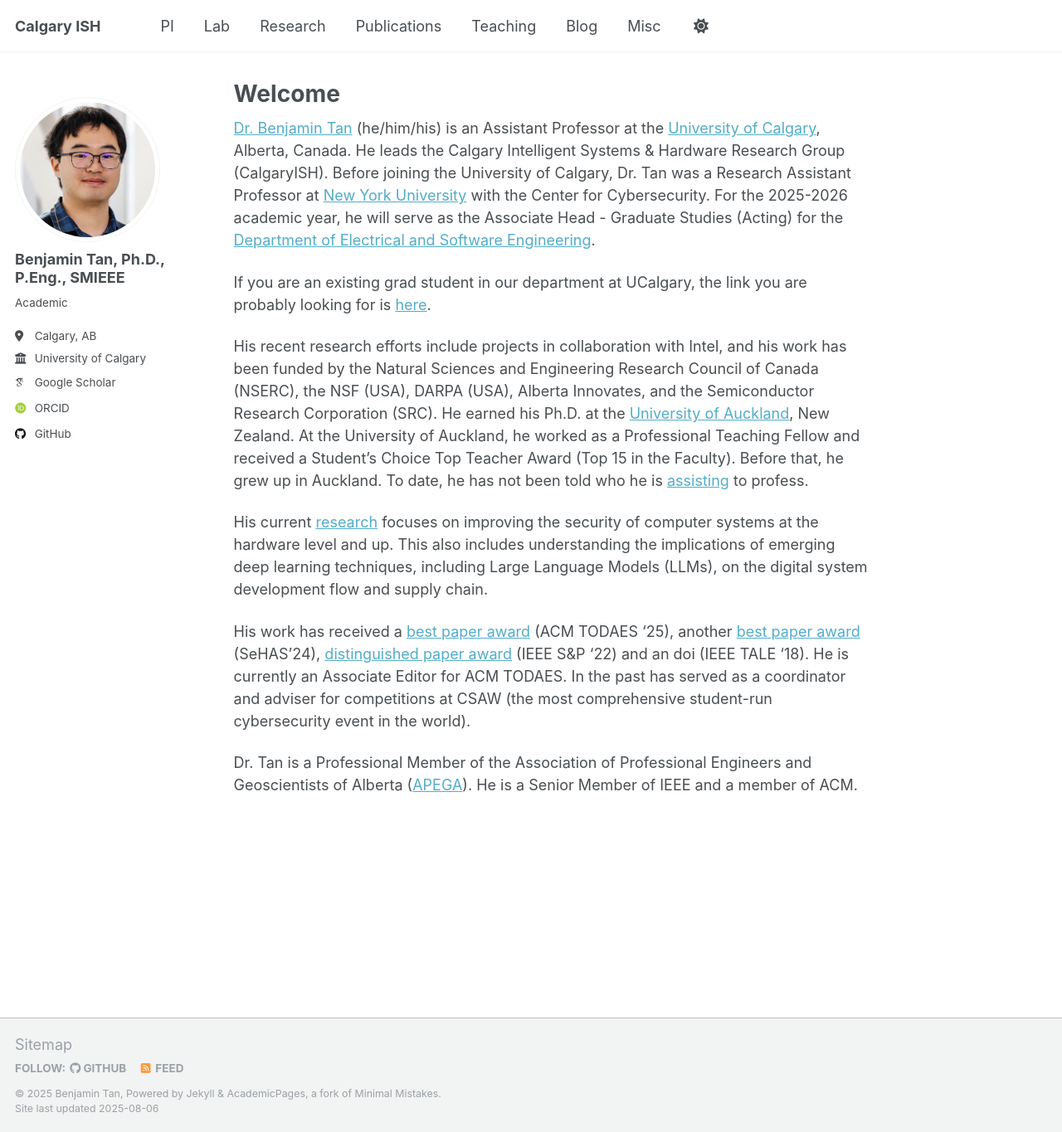
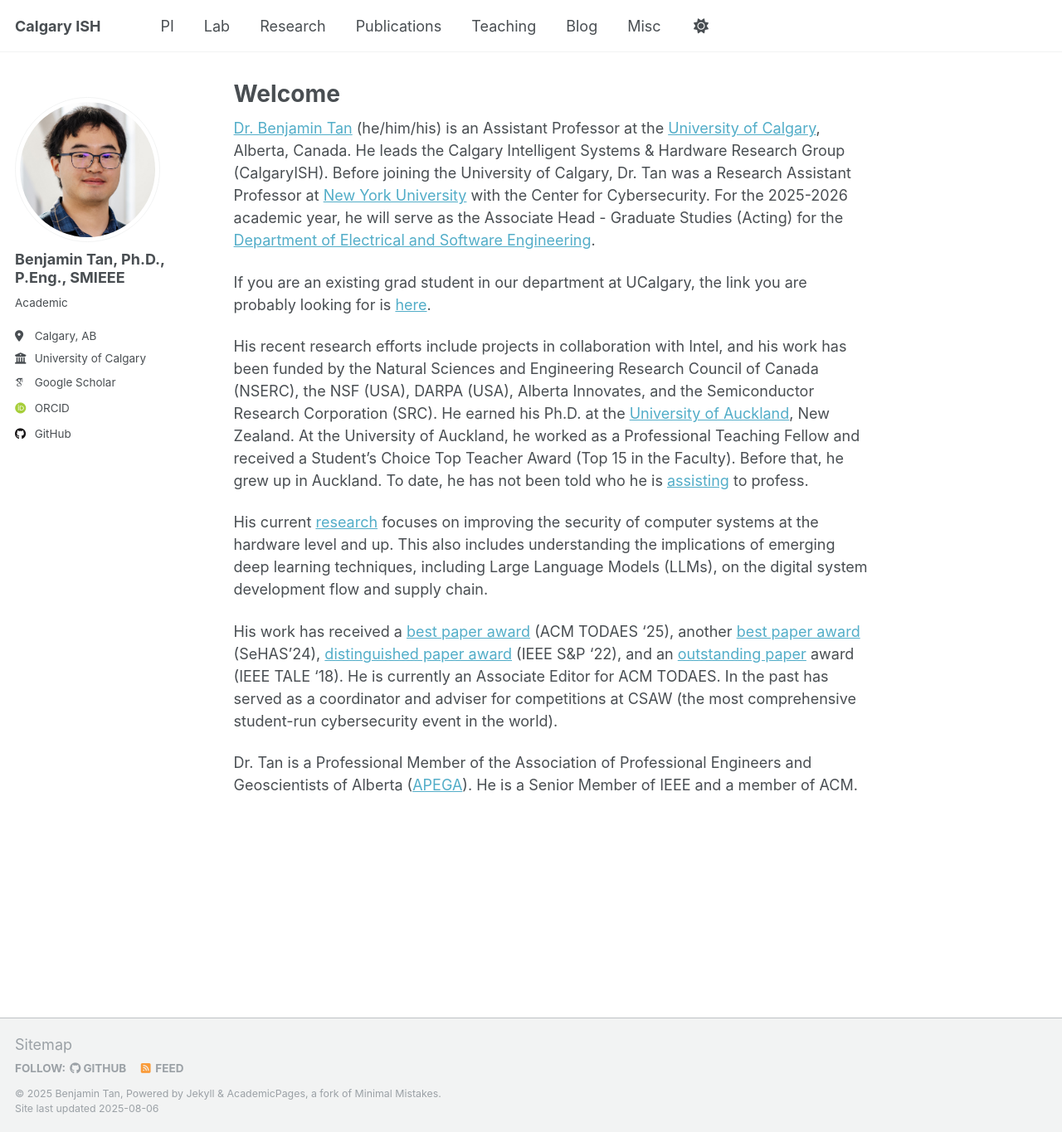
Before and after one commit to CalgaryISH/CalgaryISH.github.io, a Jekyll site: the page built from _pages/about.md, in a window 1280 px wide and 1365 px high. Shown: the whole window at 83% size. Built offline with Jekyll 4.4.1, drawn with Linux system fonts in a browser that asks for light colours; some web fonts are replaced; a script that is not in the unit is left out.

Commit message:
fixed URL for TALE paper

```diff
--- a/_pages/about.md
+++ b/_pages/about.md
@@ -15,6 +15,6 @@
 
 His current [research](https://scholar.google.com/citations?user=GOjr_RAAAAAJ) focuses on improving the security of computer systems at the hardware level and up. This also includes understanding the implications of emerging deep learning techniques, including Large Language Models (LLMs), on the digital system development flow and supply chain.
 
-His work has received a [best paper award](https://dl.acm.org/doi/10.1145/3643681) (ACM TODAES '25), another [best paper award](http://doi.org/10.1109/LES.2023.3329417) (SeHAS'24), [distinguished paper award](https://dl.acm.org/doi/10.1145/3610721) (IEEE S&P ‘22) and an doi (IEEE TALE ‘18). He is currently an Associate Editor for ACM TODAES. In the past has served as a coordinator and adviser for competitions at CSAW (the most comprehensive student-run cybersecurity event in the world).
+His work has received a [best paper award](https://dl.acm.org/doi/10.1145/3643681) (ACM TODAES '25), another [best paper award](http://doi.org/10.1109/LES.2023.3329417) (SeHAS'24), [distinguished paper award](https://dl.acm.org/doi/10.1145/3610721) (IEEE S&P ‘22), and an [outstanding paper](http://doi.org/10.1109/TALE.2018.8615423) award (IEEE TALE ‘18). He is currently an Associate Editor for ACM TODAES. In the past has served as a coordinator and adviser for competitions at CSAW (the most comprehensive student-run cybersecurity event in the world).
 
 Dr. Tan is a Professional Member of the Association of Professional Engineers and Geoscientists of Alberta ([APEGA](https://www.apega.ca/members/member-directory?term=300558&page=1)). He is a Senior Member of IEEE and a member of ACM.
```
